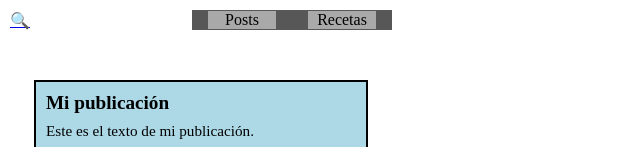
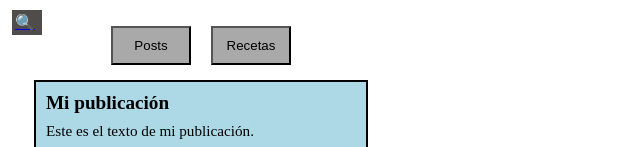
Before and after one commit to carolina-gallo/Mango-Proyecto2026, a website: page frontend/home.html in a window 1280 px wide. Shown: the top 147 px of the page, without its empty margins (0-640 px from the left). Drawn offline with Linux system fonts and the light colour scheme.

Commit message:
Esta muy bello pero le faltan las medidas loll

```diff
--- a/frontend/home.css
+++ b/frontend/home.css
@@ -14,21 +14,32 @@ header {
     width: 100%;
     height: 40px;
     display: flex;
-    justify-content: space-between;
-    align-items: center;
+    flex-direction: column;
+    justify-content:stretch;
+    align-items: flex-start;
     padding: 10px;
 }
+.buscador {
+    background-color: rgb(80, 76, 76);
+    width: 30px;
+    height: 30px;
+    padding: 3px;
+    margin-left: 2px;
 
-.mover cosas {
+    display: flex;
+    justify-content: flex-start;
+    align-items:start;
+}
+.movercosas {
+    width: 100%;
     display: flex;
     flex-direction: column;
     justify-content: center;
-    align-items: flex-end;
-
+    align-items: center;
 
 }
 .cajita {
-    background-color: #585757;
+    /*background-color: #585757; */
     width: 200px;
     height: 20px;
     display: flex;
@@ -38,10 +49,12 @@ header {
 .opciones {
     background-color: darkgrey;
     width: 50%;
-    margin: 1rem;
-    padding: 0,54em;
+    padding: 10px;
+    margin: 10px;
     display: flex;
     justify-content: center;
+    align-items: center;
+    gap: 10px
 }
 .avatar {
     width: 40px;
--- a/frontend/home.html
+++ b/frontend/home.html
@@ -15,12 +15,12 @@
 <body>
  <div class="app">
     <header>
-        <a href="buscador.html">🔍</a>
+        <a href="buscador.html" class="buscador">🔍</a>
         <div class="logomango"></div>
       <section class="movercosas">
         <section class="cajita">
-            <article class="opciones">Posts</article>
-            <article class="opciones">Recetas</article>
+            <button class="opciones">Posts</button>
+            <button class="opciones">Recetas</button>
         </section>
     </section>
     </header>
```
